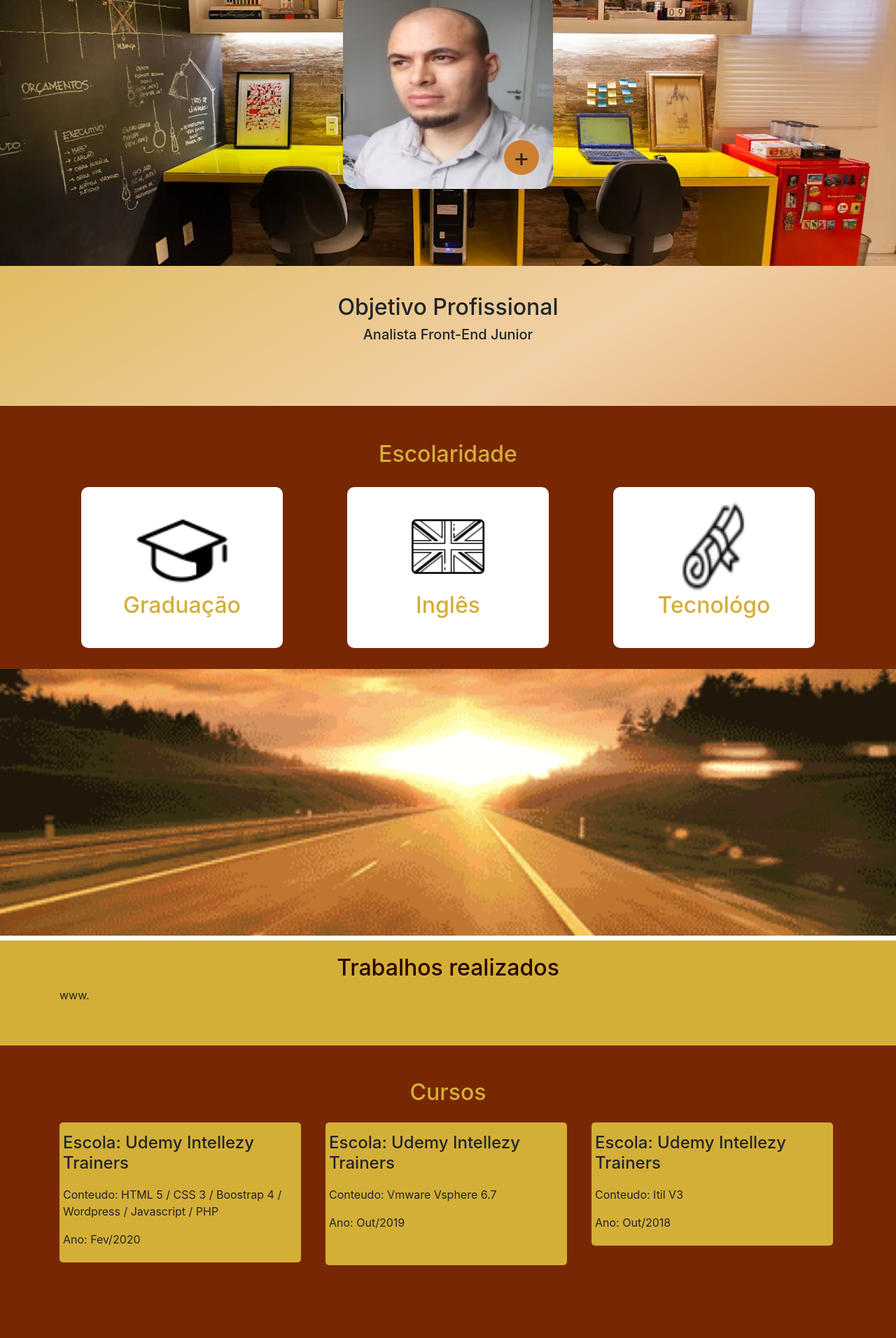
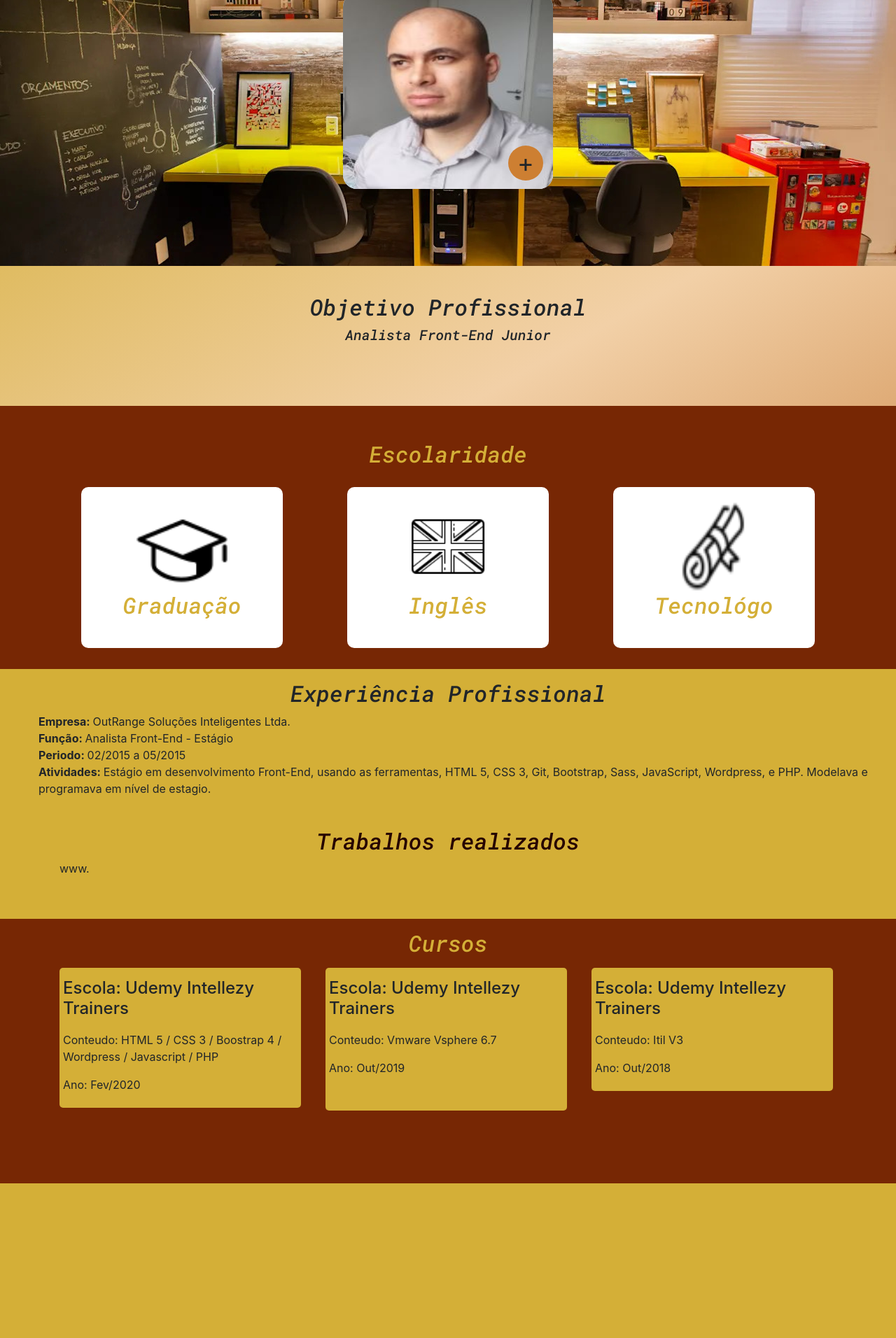
Before and after one commit to 2011Alexandrealvarenga/Portfolio2, a PHP site: page / in a window 1280 px wide. Shown: the part 160-2072 px from the top of the page at 70% size. After the commit the page ends 1851 px from the top, so only its background shows below. Run offline with PHP 8.4, Linux system fonts and the light colour scheme; some web fonts are replaced.

Commit message:
comit today

```diff
--- a/index.html
+++ b/index.html
@@ -8,6 +8,7 @@
   <link rel="stylesheet" href="style.css">
   <link rel="stylesheet" href="fontello.css">
   <link href="https://stackpath.bootstrapcdn.com/font-awesome/4.7.0/css/font-awesome.min.css" rel="stylesheet">
+  <link href="https://fonts.googleapis.com/css2?family=Roboto+Mono:ital,wght@1,500&display=swap" rel="stylesheet">
 
 
 </head>
@@ -53,36 +54,15 @@
             <div class="details">
               <h2>Alexandre Bruno F. de Alvarenga</h2>
                 <ul>
-                  <li> <i class="icon-mars" aria-hidden="true"></i><span>  34 Anos</span></li>
-                  <li> <i class="icon-location" aria-hidden="true"></i><span>  Itaquera - SP</span></li>
-                  <li> <i class="icon-mail" aria-hidden="true"></i><span>  2011brunofernandes</span></li>
-                  <li> <i class="icon-mail" ></i><span>@gmail.com</span></li>
-                  <li> <i class="icon-phone" aria-hidden="true"></i><span>  (11) 97957-3056</span></li>
+                  <li> <!--<i class="icon-mars" aria-hidden="true"></i>--><span>  34 Anos</span></li>
+                  <li> <!--<i class="icon-location" aria-hidden="true"></i>--><span>  Itaquera - SP</span></li>
+                  <li> <!--<i class="icon-mail" aria-hidden="true"></i>--><span>  2011brunofernandes@gmail.com</span></li>
+                  <li> <!--<i class="icon-mail" ></i>--><span></span></li>
+                  <li> <!--<i class="icon-phone" aria-hidden="true"></i>--><span>  (11) 97957-3056</span></li>
                 </ul>
             </div>
       </div>
-    <!--
-      <div class="card">
-        <input type="checkbox" name="">
-        <div class="toggle">+</div>
-        <div class="imgBx">
-           <img  src="img/me.jpg" width="100%" height="100%" alt="">
-        </div>
 
-
-        </div>
-        <div class="details">
-          <h2>Alexandre Bruno F. de Alvarenga</h2>
-            <ul>
-              <li> <i class="icon-mars" aria-hidden="true"></i><span>  34 Anos</span></li>
-              <li> <i class="icon-location" aria-hidden="true"></i><span>  Itaquera - SP</span></li>
-              <li> <i class="icon-mail" aria-hidden="true"></i><span>  2011brunofernandes@gmail.com</span></li>
-              <li> <i class="icon-phone" aria-hidden="true"></i><span>  (11) 97957-3056</span></li>
-            </ul>
-        </div>
-
-      </div>
-   -->
   </section>
   <section class="obj-profissional" id="professional"><!-- OBJETIVO PROFISSIONAL-->
     <div class="container">
@@ -156,12 +136,8 @@
   </section>
   <section class="experiencia " id="experience"><!--EXPERIENCIA -->
 
-          <div class=" video-section">
-             <video id="video-elem" preload="auto" autoplay="true" loop="loop" muted="muted" poster="estrada.gif"></video>
-
-             <div class=" video-overlay">
       <div class="col">
-                  <div class="content-box">
+        <div class="content-box pt-3 pb-2">
           <h2>Experiência Profissional</h2>
           <ul>
             <li><span class="title">Empresa: </span><span>OutRange Soluções Inteligentes Ltda.</span></li>
@@ -174,12 +150,18 @@
 
 
 
-                    </ul>
+
         </div>
      </div>
+<!--
+          <div class=" video-section">
+             <video id="video-elem" preload="auto" autoplay="true" loop="loop" muted="muted" poster="estrada.gif"></video>
+
+             <div class=" video-overlay">
+
              </div>
           </div>
-
+      -->
   </section>
   <section class="trabalho" id="jobs">
     <div class="container">
@@ -194,7 +176,7 @@
 
   <section class="curso" id="cursos">
     <div class="container">
-      <div class="row pt-5 pb-3">
+      <div class="row pt-3 pb-2">
         <div class="col">
           <h2>Cursos</h2>
         </div>
--- a/style.css
+++ b/style.css
@@ -4,11 +4,12 @@ body, html {
   margin: 0;
   padding: 0; }
 
+h2, h5 {
+  text-align: center;
+  font-family: 'Roboto Mono', monospace; }
+
 h2 {
-  text-align: center; }
-
-h5 {
-  text-align: center; }
+  font-size: 32px; }
 
 /*VARIAVEIS*/
 /*
@@ -50,7 +56,7 @@ h5 {
 
 /*PESSOAL*/
 .pessoal {
-  background: url(esc.jpg) no-repeat;
+  background: url(img/esc.jpg) no-repeat;
   background-size: cover;
   width: 100%;
   height: 500px;
@@ -80,8 +86,8 @@ input,
   position: absolute;
   width: 50px;
   height: 50px;
-  bottom: 20px;
-  right: 20px;
+  bottom: 12px;
+  right: 14px;
   outline: none;
   z-index: 10; }
 
@@ -305,25 +311,38 @@ input:checked ~ .details{
 }
 */
 /*EXPERIENCIA PROFISSIONAL*/
+.experiencia {
+  background: #D4AF37; }
+
+.content-box ul {
+  list-style-type: none; }
+  .content-box ul li .title {
+    font-weight: bold; }
+
+/*
 .content-section {
   width: 50%;
   margin: 0 auto;
-  padding: 15% 0; }
-  .content-section h2 {
-    text-transform: uppercase;
-    margin-bottom: 15px; }
-  .content-section p {
-    font-size: 1.2em;
-    color: #333; }
+  padding: 15% 0;
+    h2 {
+      text-transform: uppercase;
+      margin-bottom: 15px;
+    }
+    p {
+      font-size: 1.2em;
+      color: $cont_exp_p;
+    }
+}
 
 .video-section {
   position: relative;
   width: 100%;
+
   overflow: hidden; }
 
 #video-elem {
   width: 100%;
-  height: 100%; }
+height: 100%;}
 
 video::-webkit-media-controls {
   display: none !important; }
```
Also changed, not shown: other parts of style.css (+30 -15 lines). Lines whose indentation alone changed are shown as unchanged.
